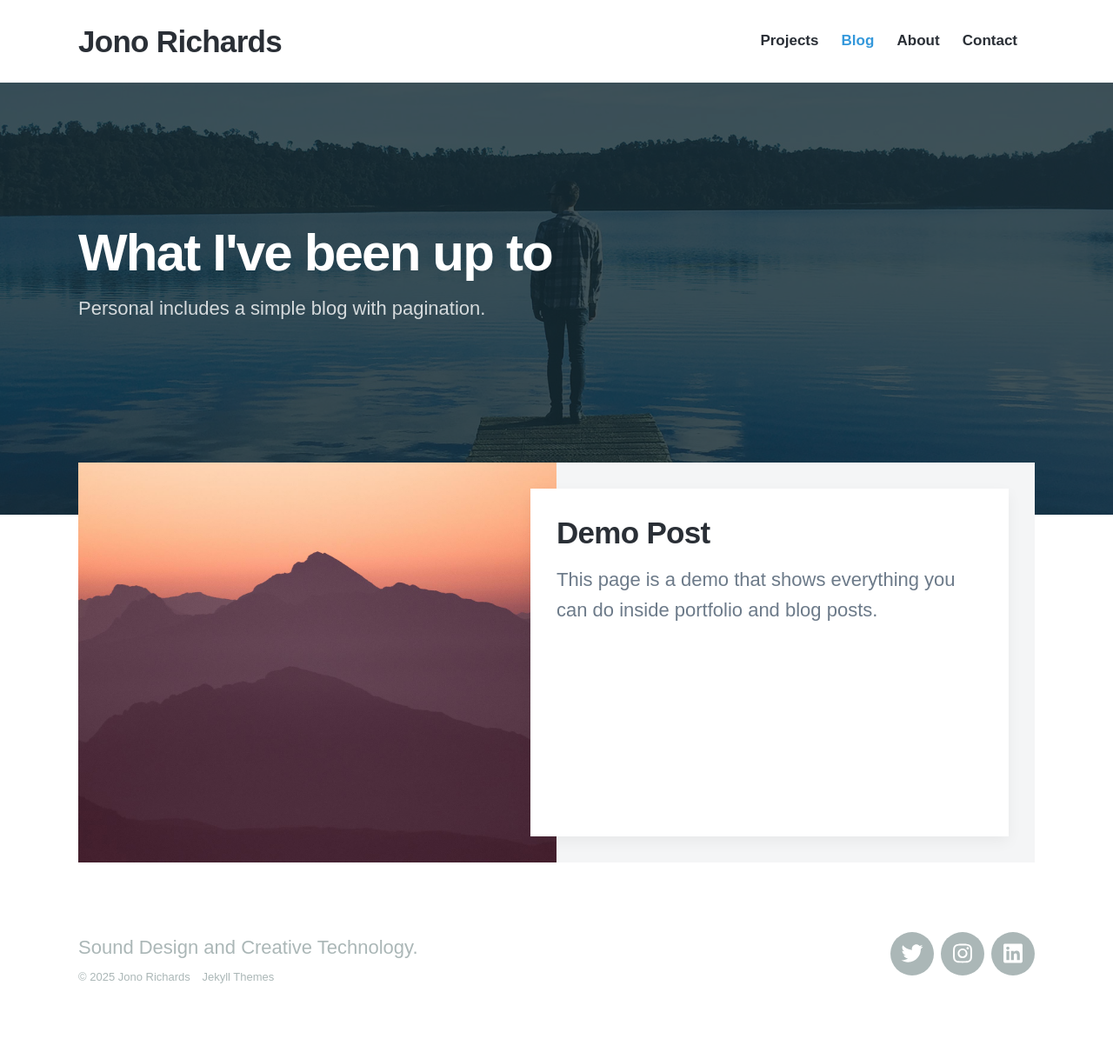
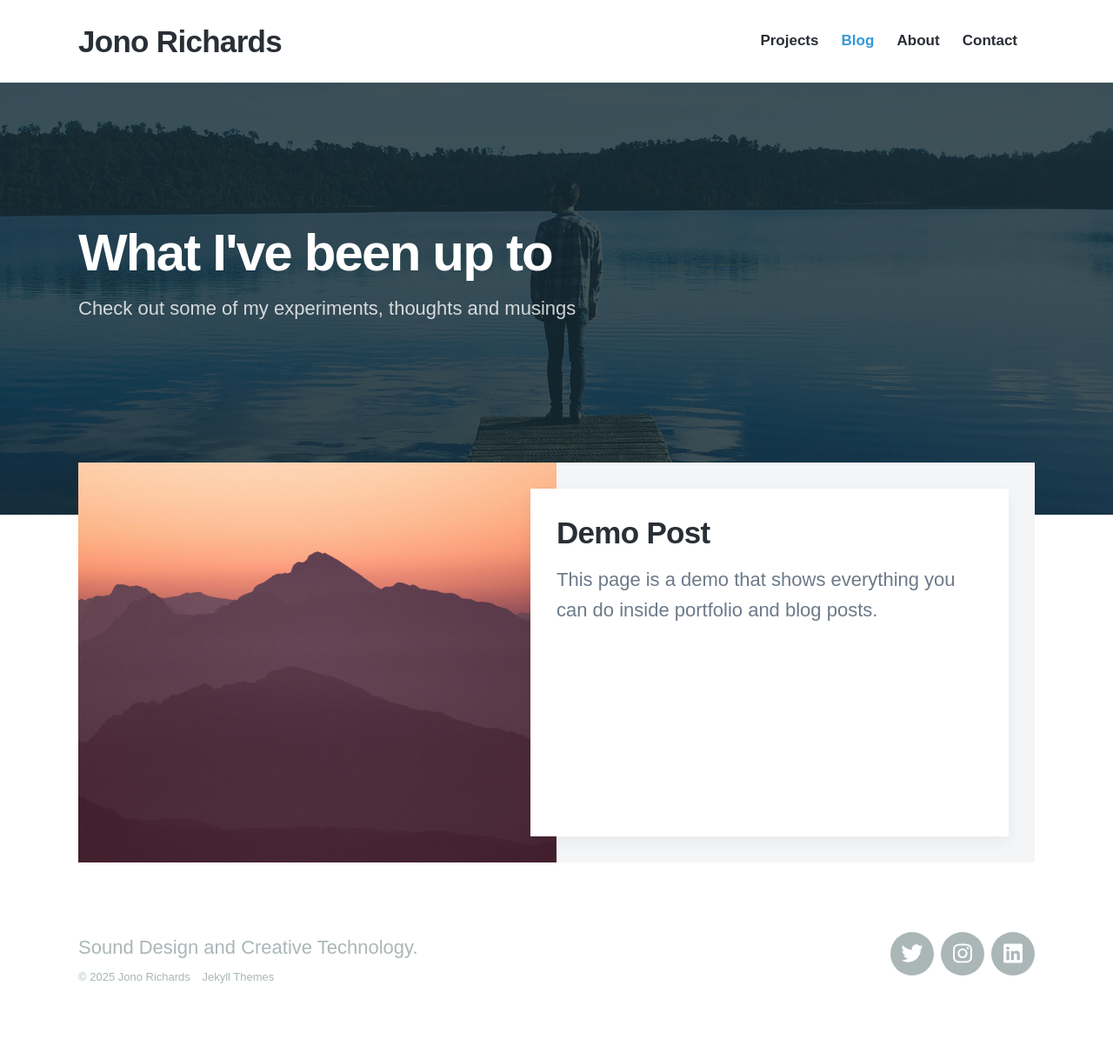
Before and after one commit to jonorichards/jonorichards.github.io, a Jekyll site: the page built from blog/index.html, in a window 1280 px wide. Shown: the whole page at 87% size. Built offline with Jekyll 4.4.1, drawn with Linux system fonts in a browser that asks for light colours; nearby versions of some CDN libraries; some web fonts are replaced; the list of posts is cut into pages by our own code.

Commit message:
Update index.html

```diff
--- a/blog/index.html
+++ b/blog/index.html
@@ -14,7 +14,7 @@ featured_image: /images/demo/blog.jpg
 	<div class="wrap">
 
 		<h1>What I've been up to</h1>
-		<p>Personal includes a simple blog with pagination.</p>
+		<p>Check out some of my experiments, thoughts and musings</p>
 
 	</div>
 
```
